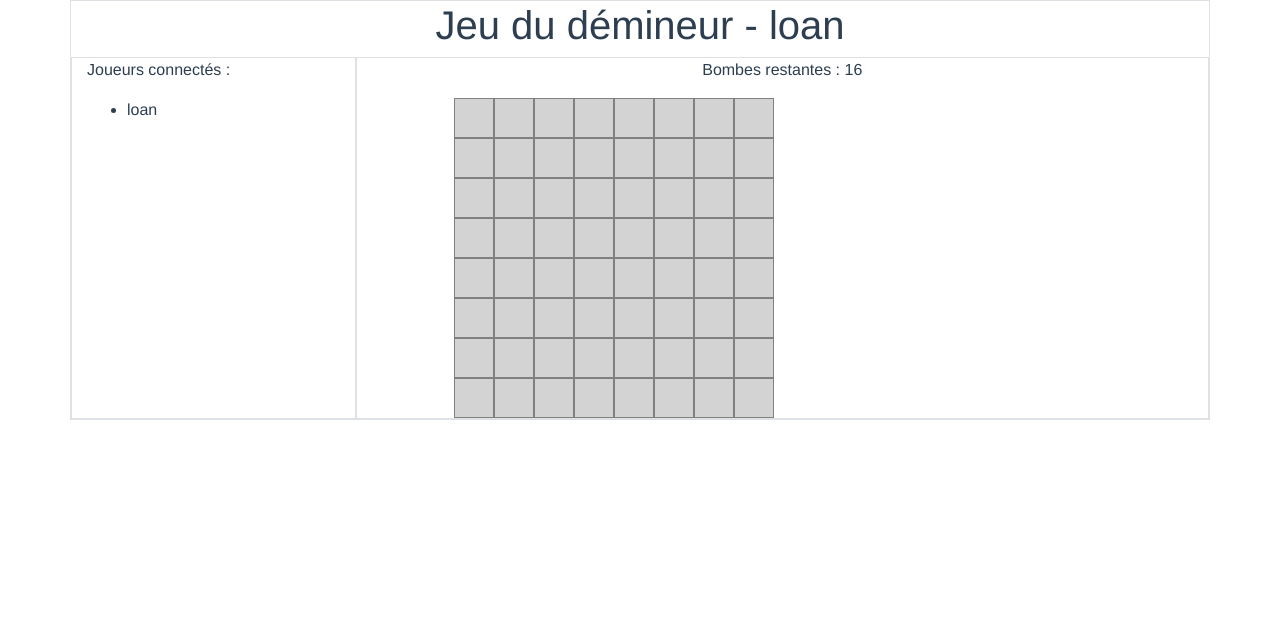
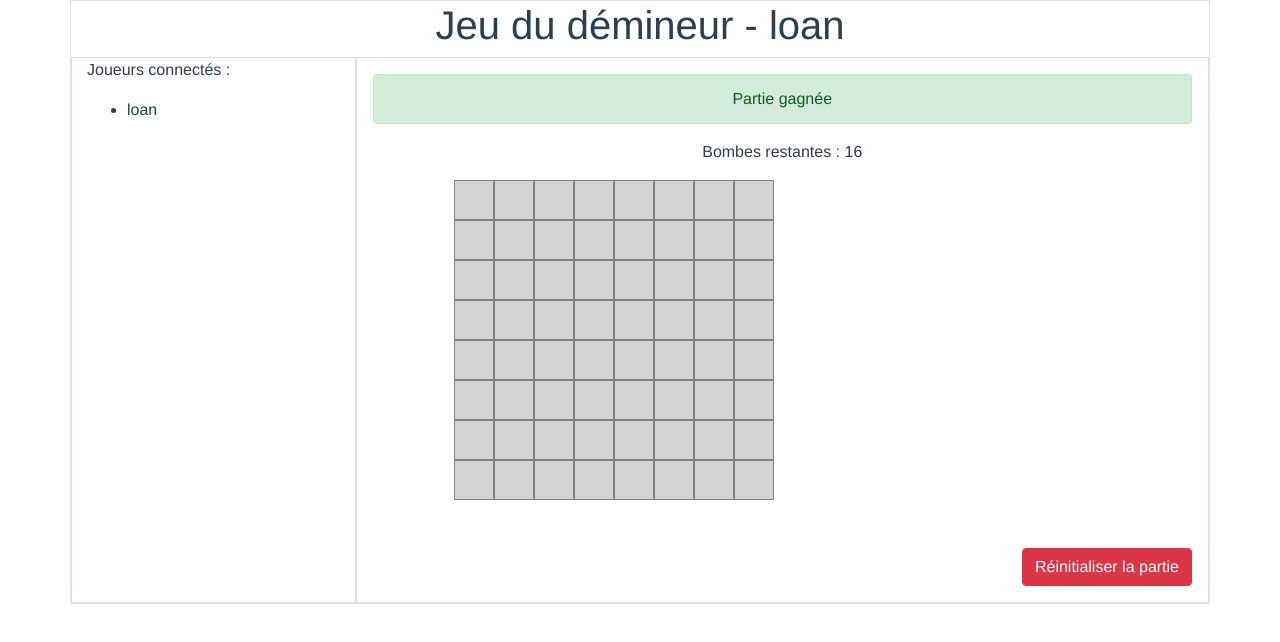
Before and after one commit to Ninjeneer/Minesweeper, a Vue app in the folder ui/: page / in a window 1280 px wide. Shown: the top 642 px of the page. Built offline with nearby package versions, Linux system fonts and the light colour scheme; what vue-native-websocket would draw is missing.

Commit message:
Added reset button + alert

```diff
--- a/ui/src/components/Game.vue
+++ b/ui/src/components/Game.vue
@@ -13,22 +13,29 @@
           <li>loan</li>
         </ul>
       </div>
-      <div class="col-12 col-sm-9 border">
+      <div class="col-12 col-sm-9 border p-3">
         <div class="row">
           <div class="col-12">
+            <div class="alert alert-success">Partie gagnée</div>
             <p>Bombes restantes : {{ grid.length + grid[0].length }}</p>
           </div>
         </div>
-        <div class="row">
-          <div class="col-12">
+        <div class="row mb-5">
+          <div class="col-12 mx-auto text-center">
             <div class="grid mx-auto">
               <div
                 class="cell"
                 v-for="(cell, index) in [].concat(...grid)"
                 :key="cell"
                 v-on:click="pickCell(index)"
-              v-bind:id="'cell-' + index"></div>
+                v-bind:id="'cell-' + index"
+              ></div>
             </div>
+          </div>
+        </div>
+        <div class="row mt-5">
+          <div class="col-12 text-right">
+            <button class="btn btn-danger" v-on:click="resetGame()">Réinitialiser la partie</button>
           </div>
         </div>
       </div>
@@ -42,7 +49,7 @@ export default {
   props: {
     pseudo: String,
   },
-  data: function() {
+  data: function () {
     return {
       grid: [
         [0, 0, 0, 0, 0, 0, 0, 0],
@@ -53,17 +60,22 @@ export default {
         [0, 0, 0, 0, 0, 0, 0, 0],
         [0, 0, 0, 0, 0, 0, 0, 0],
         [0, 0, 0, 0, 0, 0, 0, 0],
-          ]
-      }
+      ],
+    };
   },
   methods: {
-      pickCell: function(cellNumber) {
+    pickCell: function (cellNumber) {
       const row = Math.floor(cellNumber / this.grid.length);
       const col = cellNumber % this.grid.length;
 
-          document.getElementById('cell-' + cellNumber).innerText = this.grid[row][col];
-      }
-  }
+      const cell = document.getElementById("cell-" + cellNumber);
+      cell.innerText = this.grid[row][col];
+      cell.classList.add("revealed");
+    },
+    resetGame: function () {
+      const answer = confirm("Voulez-vous vraiment réinitialiser la partie ?");
+    },
+  },
 };
 </script>
 
@@ -97,4 +109,10 @@ export default {
 .cell:active {
   box-shadow: inset 0px 0px 5px black;
 }
+
+.revealed,
+.revealed:hover {
+  background-color: white;
+  font-weight: bold;
+}
 </style>
```
Lines whose indentation alone changed are shown as unchanged.
